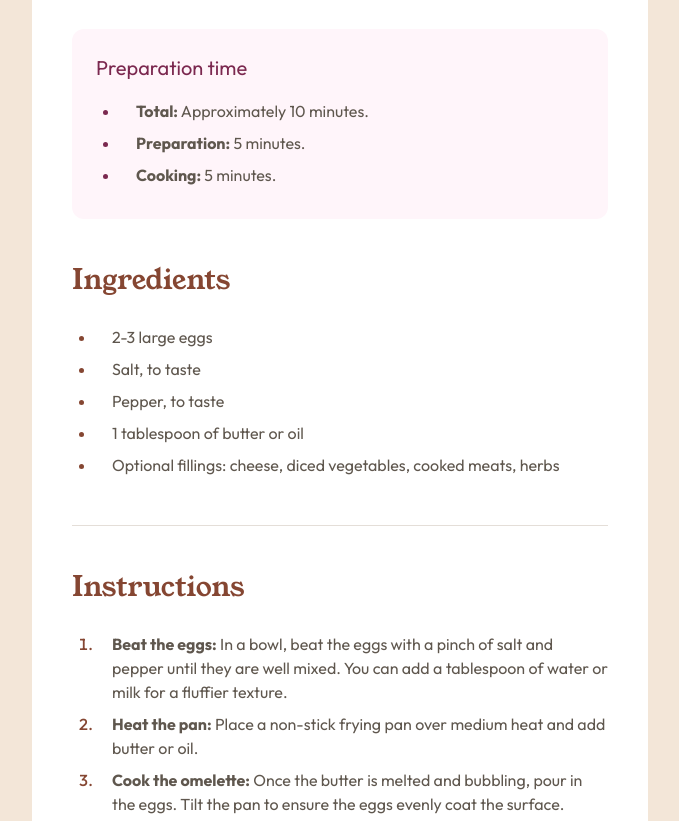
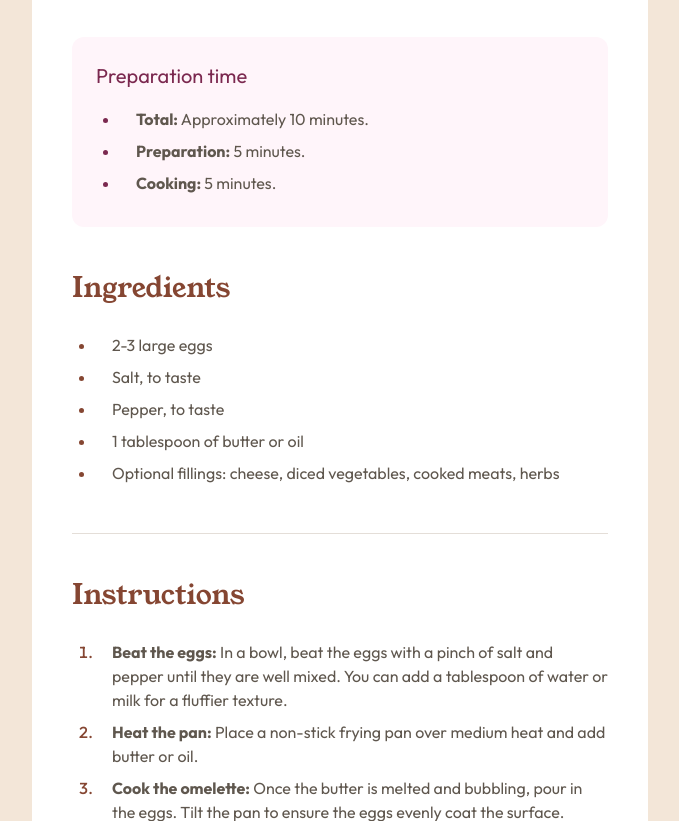
Before and after one commit to RobertsPeirags/frontend-mentor-recipe-page, a plain HTML site: page index.html in a window 1280 px wide. Shown: the part 592-1413 px from the top of the page, without its empty margins (300-979 px from the left). Drawn offline with Linux system fonts and the light colour scheme.

Commit message:
padding fix #2

```diff
--- a/assets/css/styles.css
+++ b/assets/css/styles.css
@@ -194,7 +194,7 @@ main {
     }
 
     .card-content {
-        padding: var(--size-400) 0;
+        padding: var(--size-500) 0;
     }
 }
 
```
